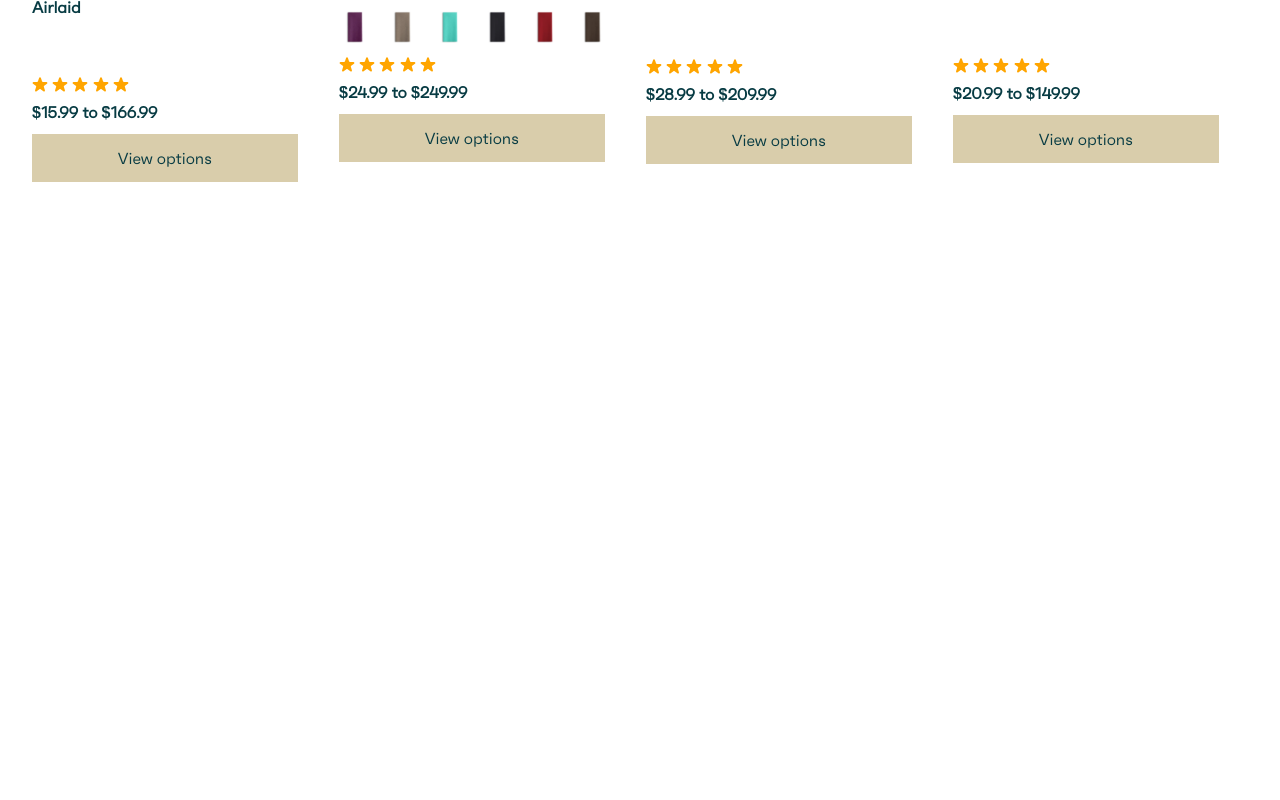
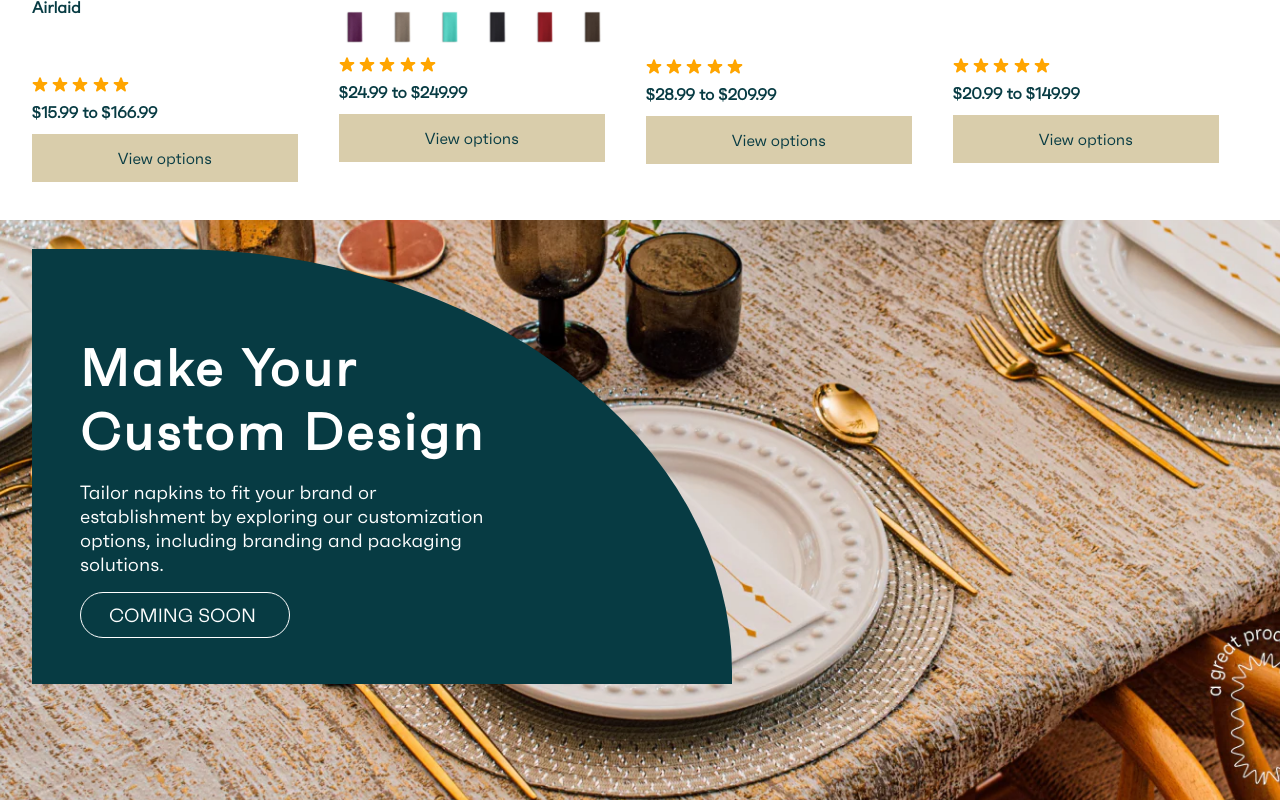
Before and after one commit to IllegalDoc/NaptecTest, a plain HTML site: page index.html in a window 1280 px wide. Shown: the part 3298-4098 px from the top of the page. Before the commit the page ends 3518 px from the top, so only its background shows below. Drawn offline with Linux system fonts and the light colour scheme.

Commit message:
on custom design section

```diff
--- a/index.html
+++ b/index.html
@@ -823,6 +823,23 @@
         </div>
       </div>
     </section>
+    <section class="customdesign">
+      <div class="customdesign-image">
+        <img src="/images/makeyourcustomdesign.webp" alt="" />
+      </div>
+      <div class="customdesign-shape">
+        <div class="customdesign-content">
+          <div class="customdesign-title"><h1>Make Your Custom Design</h1></div>
+          <div class="customdesign-text">
+            <p>
+              Tailor napkins to fit your brand or establishment by exploring our
+              customization options, including branding and packaging solutions.
+            </p>
+          </div>
+          <div class="comingsoonbutton"><p>COMING SOON</p></div>
+        </div>
+      </div>
+    </section>
     <script src="t.js" defer></script>
   </body>
 </html>
--- a/style.css
+++ b/style.css
@@ -10,6 +10,66 @@ ul {
 }
 .header-middle ul li a {
   color: white;
+}
+.customdesign {
+  position: relative;
+}
+.customdesign-image {
+  position: relative;
+  z-index: 1;
+  height: 100%;
+  overflow: hidden;
+}
+.comingsoonbutton {
+  padding: 10px 28px;
+  border-radius: 100px;
+  background-color: transparent;
+  color: white;
+  border-color: white;
+  border: 1px solid;
+  transition: background-color 0.7s, color 1s, border-color 0.7s;
+  width: 50%;
+}
+.comingsoonbutton p {
+  font-size: 1.2rem;
+}
+.customdesign-title h1 {
+  font-size: 3.2em;
+  color: white;
+  letter-spacing: 3px;
+}
+.customdesign-text {
+  color: white;
+  font-size: 1.2rem;
+  font-weight: 100;
+}
+.customdesign-content {
+  gap: 16px;
+  left: 48px;
+  position: absolute;
+  height: 60%;
+  width: 60%;
+  display: flex;
+  flex-direction: column;
+}
+.customdesign-shape {
+  align-items: center;
+  justify-content: center;
+  display: flex;
+  border-top-right-radius: 80% 97%;
+
+  background-color: #073b43;
+  position: absolute;
+  z-index: 10;
+  height: 75%;
+  width: 700px;
+  margin-left: 32px;
+  top: 5%;
+}
+.customdesign-image img {
+  width: 100%;
+  scale: 1.19;
+  height: 100%;
 }
 .bestsellers-colors {
   height: 47px;
@@ -728,6 +788,10 @@ a {
   }
 }
 @media (max-width: 678px) {
+  .bestsellers-product-image img {
+    height: 100%;
+    width: 100%;
+  }
   .backgroundimage h1 {
     font-size: 4.7rem;
   }
@@ -740,6 +804,9 @@ a {
   }
 }
 @media (max-width: 572px) {
+  .bestsellers-grid {
+    grid-template-columns: 1fr;
+  }
   .aboutNaptec h1 {
     font-size: 2rem;
   }
@@ -752,8 +819,11 @@ a {
 }
 
 @media (max-width: 500px) {
-  .bestsellers-text p {
-    font-size: 0.5rem;
+  .bestsellers-grid > :not(:nth-child(2)) .bestsellers-colors {
+    display: none;
+  }
+  .bestsellers-options div {
+    width: 100%;
   }
   .naptec-brands-title h1 {
     font-size: 1.5rem;
```
Also changed, not shown: images/makeyourcustomdesign.webp (added).
